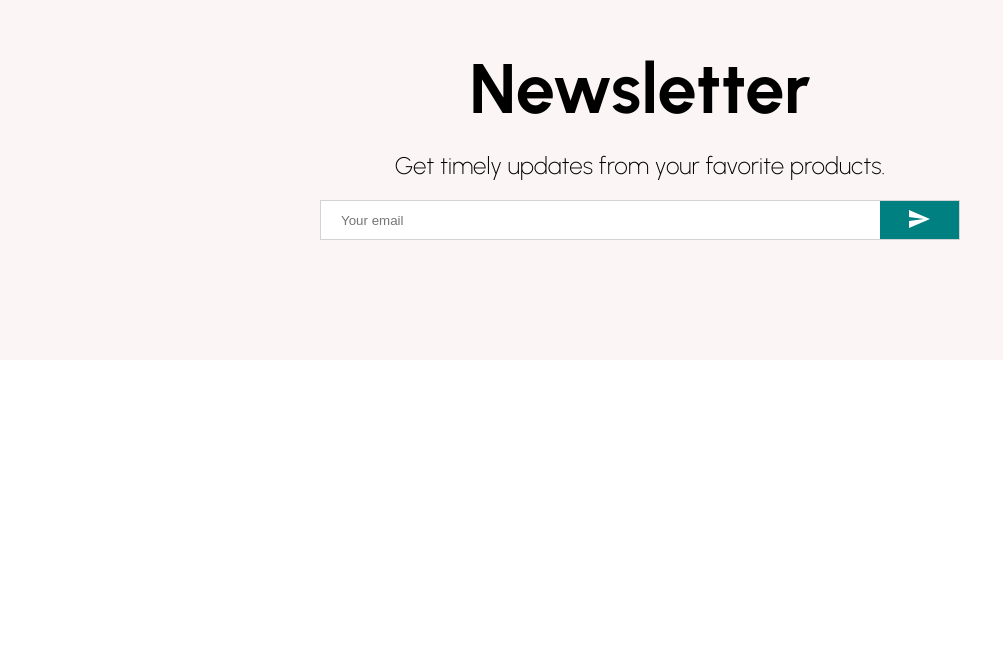
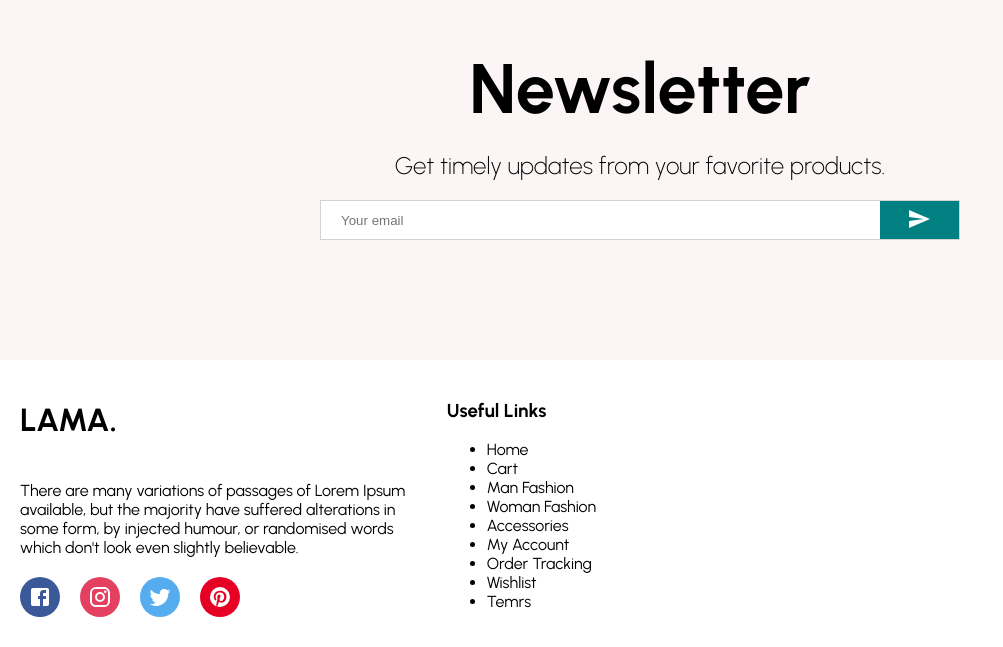
Before and after one commit to Roberto-1998/react-ecommerce, a React (Create React App) app: page / in a window 1280 px wide. Shown: the part 2396-3043 px from the top of the page, without its empty margins (0-1003 px from the left). Before the commit the page ends 2756 px from the top, so only its background shows below. Built offline with nearby package versions, Linux system fonts and the light colour scheme.

Commit message:
[WOP] Working on the center of the footer

```diff
--- /dev/null
+++ b/src/components/Footer.jsx
@@ -0,0 +1,98 @@
+import { Facebook, Instagram, Pinterest, Twitter } from "@material-ui/icons";
+import React from "react";
+import styled from "styled-components";
+import { footerList } from "../data";
+
+const Container = styled.div`
+  display: flex;
+`;
+const Left = styled.div`
+  flex: 1;
+  display: flex;
+  flex-direction: column;
+  padding: 20px;
+`;
+
+const Logo = styled.h1``;
+
+const Desc = styled.p`
+  margin: 20px 0px;
+`;
+
+const SocialContainer = styled.div`
+  display: flex;
+  gap: 20px;
+`;
+
+const SocialIcon = styled.div`
+  width: 40px;
+  height: 40px;
+  border-radius: 50%;
+  color: white;
+  display: flex;
+  align-items: center;
+  justify-content: center;
+  background-color: #${(props) => props.color};
+`;
+
+const Center = styled.div`
+  flex: 1;
+  padding: 20px;
+`;
+
+const Title = styled.h3``;
+
+const List = styled.ul``;
+
+const ListItem = styled.li``;
+
+const Right = styled.div`
+  flex: 1;
+  padding: 20px;
+`;
+
+const Footer = () => {
+  return (
+    <Container>
+      <Left>
+        <Logo>LAMA.</Logo>
+        <Desc>
+          There are many variations of passages of Lorem Ipsum available, but
+          the majority have suffered alterations in some form, by injected
+          humour, or randomised words which don't look even slightly believable.
+        </Desc>
+        <SocialContainer>
+          <SocialIcon color="3B5999">
+            <Facebook />
+          </SocialIcon>
+
+          <SocialIcon color="E4405F">
+            <Instagram />
+          </SocialIcon>
+
+          <SocialIcon color="55ACEE">
+            <Twitter />
+          </SocialIcon>
+
+          <SocialIcon color="E60023">
+            <Pinterest />
+          </SocialIcon>
+        </SocialContainer>
+      </Left>
+
+      <Center>
+        <Title>Useful Links</Title>
+
+        <List>
+          {footerList.map((item) => (
+            <ListItem key={item.text}>{item.text}</ListItem>
+          ))}
+        </List>
+      </Center>
+
+      <Right></Right>
+    </Container>
+  );
+};
+
+export default Footer;
--- a/src/data.js
+++ b/src/data.js
@@ -74,3 +74,34 @@
     img: "https://www.pngarts.com/files/3/Women-Jacket-PNG-High-Quality-Image.png",
   },
 ];
+
+export const footerList = [
+  {
+    text: "Home",
+  },
+  {
+    text: "Cart",
+  },
+  {
+    text: "Man Fashion",
+  },
+  {
+    text: "Woman Fashion",
+  },
+  {
+    text: "Accessories",
+  },
+  {
+    text: "My Account",
+  },
+  {
+    text: "Order Tracking",
+  },
+
+  {
+    text: "Wishlist",
+  },
+  {
+    text: "Temrs",
+  },
+];
--- a/src/pages/Home.jsx
+++ b/src/pages/Home.jsx
@@ -5,6 +5,7 @@
 import Categories from "../components/Categories";
 import Products from "../components/Products";
 import Newsletter from "../components/Newsletter";
+import Footer from "../components/Footer";
 
 const Home = () => {
   return (
@@ -15,6 +16,7 @@
       <Categories />
       <Products />
       <Newsletter />
+      <Footer />
     </div>
   );
 };
```
